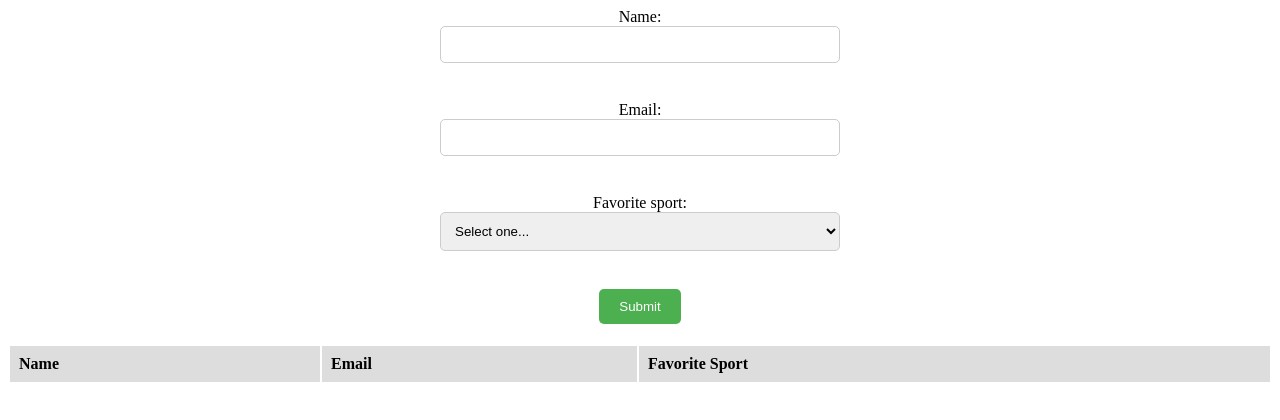
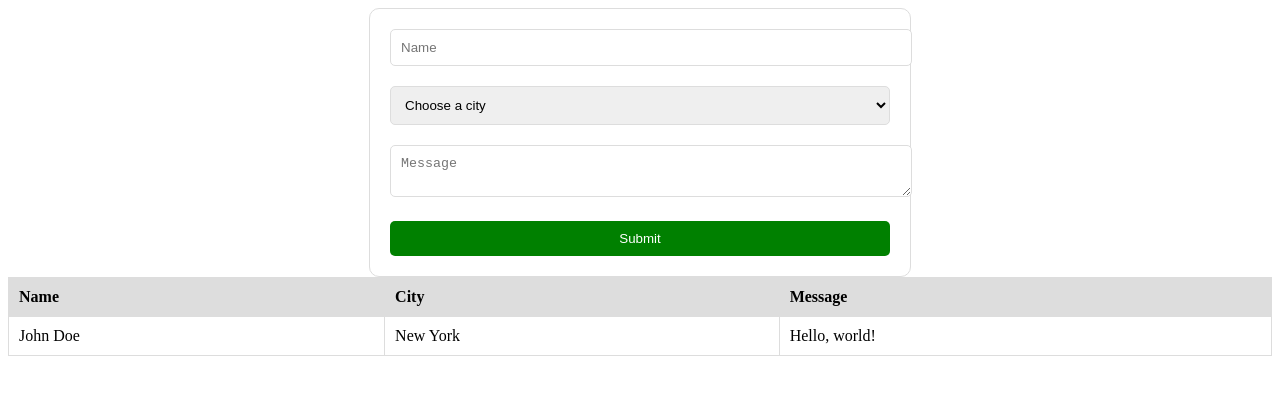
Before and after one commit to palekidd/mmcweb, a website: page index3.html in a window 1280 px wide. Drawn offline with Linux system fonts and the light colour scheme.

Commit message:
Update index3.html

```diff
--- a/index3.html
+++ b/index3.html
@@ -3,92 +3,84 @@
   <head>
     <style>
       form {
-        width: 400px;
+        width: 500px;
         margin: 0 auto;
-        text-align: center;
+        padding: 20px;
+        border: 1px solid #ddd;
+        border-radius: 10px;
       }
 
-      input[type="text"], input[type="email"], select {
+      input[type="text"],
+      select,
+      textarea {
+        width: 100%;
         padding: 10px;
-        width: 100%;
         margin-bottom: 20px;
-        box-sizing: border-box;
-        border: 1px solid #ccc;
         border-radius: 5px;
+        border: 1px solid #ddd;
       }
 
       input[type="submit"] {
-        padding: 10px 20px;
-        background-color: #4CAF50;
+        width: 100%;
+        padding: 10px;
+        background-color: green;
         color: white;
+        border-radius: 5px;
         border: none;
-        border-radius: 5px;
         cursor: pointer;
       }
 
       table {
         width: 100%;
-        margin-top: 20px;
+        border-collapse: collapse;
       }
 
-      th, td {
+      th,
+      td {
         border: 1px solid #ddd;
-        padding: 8px;
-        text-align: left;
+        padding: 10px;
       }
 
       th {
         background-color: #ddd;
+        text-align: left;
       }
     </style>
   </head>
   <body>
-    <form id="myForm">
-      <label for="name">Name:</label>
-      <input type="text" id="name" name="name" required>
-      <br><br>
-      <label for="email">Email:</label>
-      <input type="email" id="email" name="email" required>
-      <br><br>
-      <label for="sport">Favorite sport:</label>
-      <select id="sport" name="sport">
-        <option value="">Select one...</option>
-        <option value="football">Football</option>
-        <option value="basketball">Basketball</option>
-        <option value="tennis">Tennis</option>
-        <option value="other">Other</option>
+    <form>
+      <input type="text" placeholder="Name" required>
+      <select>
+        <option value="">Choose a city</option>
+        <option value="New York">New York</option>
+        <option value="London">London</option>
+        <option value="Paris">Paris</option>
       </select>
-      <br><br>
+      <textarea placeholder="Message"></textarea>
       <input type="submit" value="Submit">
     </form>
 
-    <table id="results">
-      <thead>
-        <tr>
-          <th>Name</th>
-          <th>Email</th>
-          <th>Favorite Sport</th>
-        </tr>
-      </thead>
-      <tbody id="tableBody"></tbody>
+    <table id="dataTable">
+      <tr>
+        <th>Name</th>
+        <th>City</th>
+        <th>Message</th>
+      </tr>
     </table>
 
     <script>
-      // Load any stored data
-      var storedData = JSON.parse(localStorage.getItem("formData")) || [];
+      const formData = {
+        name: "John Doe",
+        city: "New York",
+        message: "Hello, world!",
+      };
 
-      // Populate the table with the stored data
-      var tableBody = document.getElementById("tableBody");
-      for (var i = 0; i < storedData.length; i++) {
-        var data = storedData[i];
-        var row = tableBody.insertRow();
-        var nameCell = row.insertCell(0);
-        var emailCell = row.insertCell(1);
-        var sportCell = row.insertCell(2);
-        nameCell.innerHTML = data.name;
-        emailCell.innerHTML = data.email;
-        sportCell.innerHTML = data.sport;
-      }
+      const dataTable = document.getElementById("dataTable");
 
-      // Handle the form submit event
-     </script>
+      const row = dataTable.insertRow();
+      row.insertCell().innerHTML = formData.name;
+      row.insertCell().innerHTML = formData.city;
+      row.insertCell().innerHTML = formData.message;
+    </script>
+  </body>
+</html>
```
